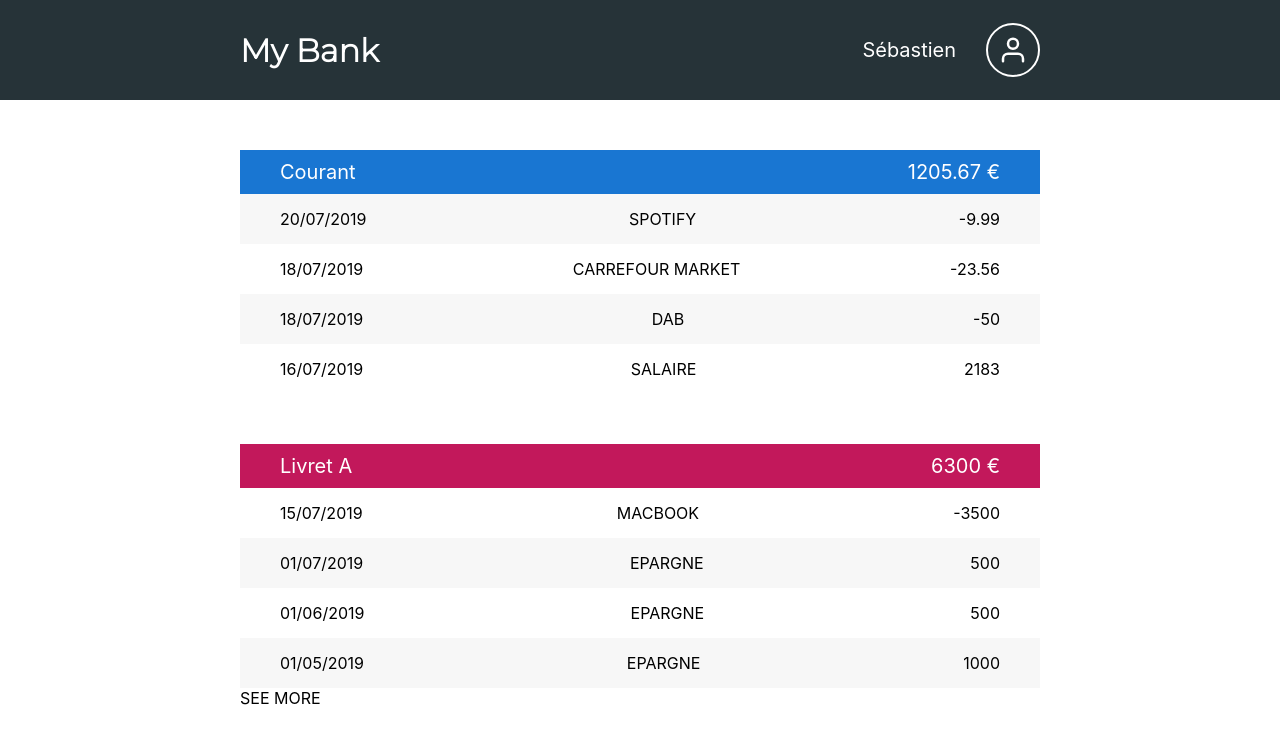
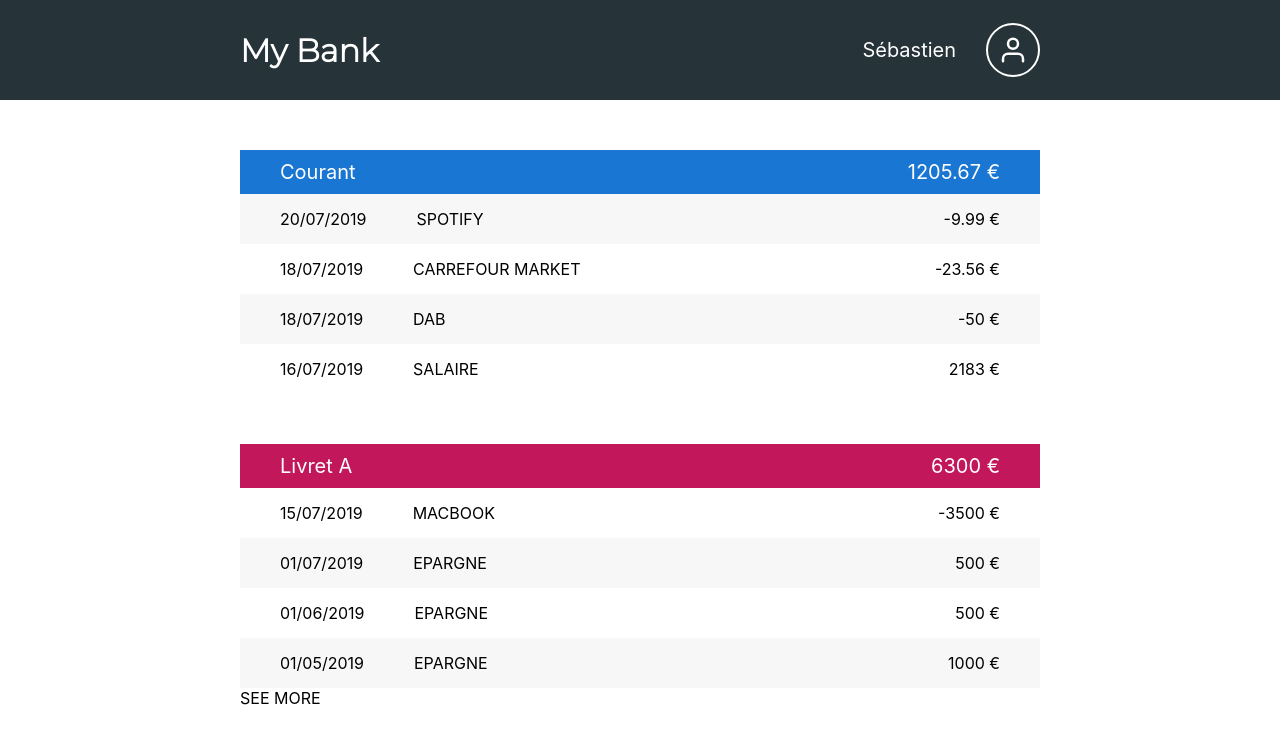
Before and after one commit to se4astien/mybank-react, a React (Create React App) app: page / in a window 1280 px wide. Shown: the top 744 px of the page. Built offline with nearby package versions, Linux system fonts and the light colour scheme.

Commit message:
update css li

```diff
--- a/src/App.css
+++ b/src/App.css
@@ -63,6 +63,12 @@ header .user {
   background: #f7f7f7;
 }
 
+.operations li:nth-child(2) {
+  display: flex;
+  flex: 1;
+  margin-left: 3.125rem;
+}
+
 .button {
   background-color: red;
   width: 3.125rem;
--- a/src/components/Operations.js
+++ b/src/components/Operations.js
@@ -5,7 +5,8 @@ const Account = props => {
     <ul className="operations">
       <li>{props.date}</li>
       <li>{props.description}</li>
-      <li>{props.amount}</li>
+
+      <li>{props.amount} €</li>
     </ul>
   );
 };
```
